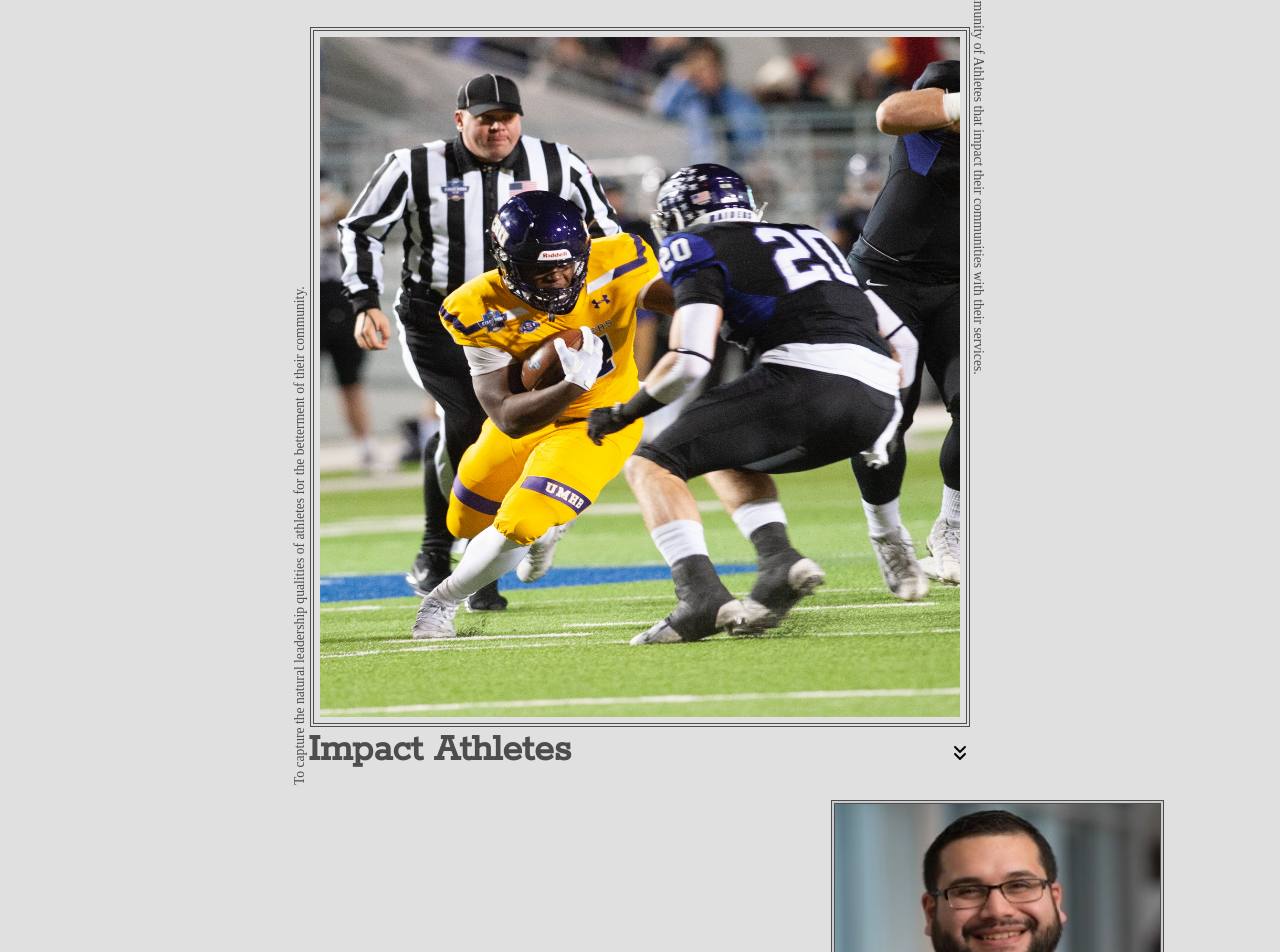
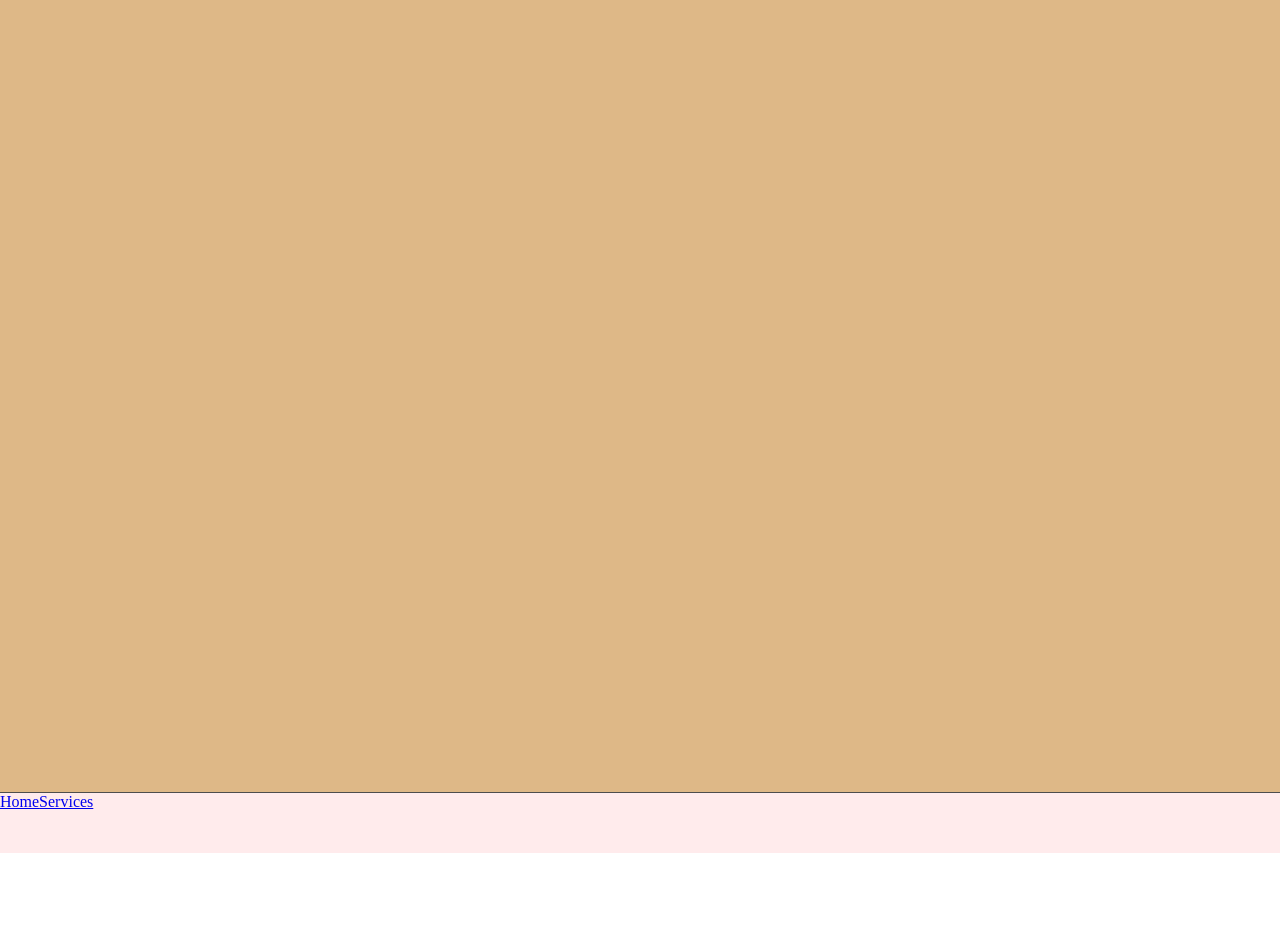
Before and after one commit to hamzafoy/impact-athletes-lou, a React (Create React App) app: page /services in a window 1280 px wide. Shown: the top 952 px of the page. After the commit the page ends 853 px from the top, so only its background shows below. Built offline with nearby package versions, Linux system fonts and the light colour scheme; a web font is replaced by a local one.

Commit message:
fix routing issues and allow for multiple routes to render various webpages.

```diff
--- a/package.json
+++ b/package.json
@@ -8,6 +8,7 @@
     "@testing-library/user-event": "^12.8.3",
     "react": "^17.0.2",
     "react-dom": "^17.0.2",
+    "react-router-dom": "^5.3.0",
     "react-scripts": "4.0.3",
     "web-vitals": "^1.1.2"
   },
--- a/src/AboutUs/AboutUs.css
+++ b/src/AboutUs/AboutUs.css
@@ -326,16 +326,16 @@
     .about-us-container {
         display: flex;
         flex-direction: row;
-        justify-content: space-evenly;
-        align-items: center;
+        justify-content: flex-start;
         width: 100%;
-        min-height: 100vh;
+        min-height: 110vh;
         background-color: #E0E0E0;
     }
 
     .about-us {
         height: 45vh;
         width: 25vw;
+        margin: 0 10vw;
         border: 4px #4D4D4D double;
         background-color: #CCCCCC;
     }
--- /dev/null
+++ b/src/App.js
@@ -0,0 +1,25 @@
+import React from "react";
+import { BrowserRouter as Router, Route, Switch } from "react-router-dom";
+import LandingPage from "./LandingPage/LandingPage";
+import NavBar from './NavBar/NavBar';
+import Services from "./Services/Services";
+
+
+
+function App() {
+    return(
+        <div className="App">
+            <Router>
+                <Switch>
+                    <Route path="/" exact component={ () => <LandingPage/>} />
+                    <Route path="/services" exact component={ () => <Services/>} />
+                </Switch>
+                <NavBar />
+            </Router>
+        </div>
+    )
+}
+
+
+
+export default App;
--- a/src/LandingPage.js
+++ /dev/null
@@ -1,47 +0,0 @@
-import './LandingPage.css';
-import stockimage from './assets/stock_football.jpg'
-
-
-
-function LandingPage() {
-  return (
-    <div className="App">
-
-        <h2 className="mission-text"><span>To capture the natural leadership qualities of athletes for the betterment of their community.</span></h2>
-
-        <img className="stock-image" src={stockimage} alt="Stock foto of a RB trying to juke the defense."/>
-
-        <h2 className="vision-text"><span>A community of Athletes that impact their communities with their services.</span></h2>
-
-
-      <section className="title-and-svg">
-
-        <h2 className="name-text">Impact Athletes</h2>
-
-        <svg
-        xmlns="http://www.w3.org/2000/svg"
-        width="24"
-        height="24"
-        fill="none"
-        stroke="currentColor"
-        strokeLinecap="round"
-        strokeLinejoin="round"
-        strokeWidth="2"
-        className="double-chevrons-down"
-        viewBox="0 0 24 24"
-        >
-
-          <path d="M7 13L12 18 17 13"></path>
-          <path d="M7 6L12 11 17 6"></path>
-
-        </svg>
-
-      </section>
-
-    </div>
-  );
-}
-
-
-
-export default LandingPage;
--- /dev/null
+++ b/src/LandingPage/LandingPage.js
@@ -0,0 +1,57 @@
+import './LandingPage.css';
+import stockimage from '../assets/stock_football.jpg';
+import AboutUs from '../AboutUs/AboutUs';
+
+
+
+function LandingPage() {
+  return (
+
+    <>
+
+      <div className="App">
+
+          <h2 className="mission-text"><span>To capture the natural leadership qualities of athletes for the betterment of their community.</span></h2>
+
+          <img className="stock-image" src={stockimage} alt="Stock foto of a RB trying to juke the defense."/>
+
+          <h2 className="vision-text"><span>A community of Athletes that impact their communities with their services.</span></h2>
+
+
+        <section className="title-and-svg">
+
+          <h2 className="name-text">Impact Athletes</h2>
+
+          <svg
+          xmlns="http://www.w3.org/2000/svg"
+          width="24"
+          height="24"
+          fill="none"
+          stroke="currentColor"
+          strokeLinecap="round"
+          strokeLinejoin="round"
+          strokeWidth="2"
+          className="double-chevrons-down"
+          viewBox="0 0 24 24"
+          >
+
+            <path d="M7 13L12 18 17 13"></path>
+            <path d="M7 6L12 11 17 6"></path>
+
+          </svg>
+
+        </section>
+
+
+
+      </div>
+
+      <AboutUs/>
+
+    </>
+  );
+}
+
+
+
+export default LandingPage;
--- a/src/NavBar/NavBar.css
+++ b/src/NavBar/NavBar.css
@@ -1,5 +1,8 @@
 .nav-menu {
-    height: 5vh;
+    display: flex;
+    flex-direction: row;
+    height: 7.5vh;
     width: 100%;
-    background-color: blueviolet;
+    background-color: #FFEBEC;
+    border-top: 1.25px double #4D4D4D;
 }
--- a/src/NavBar/NavBar.js
+++ b/src/NavBar/NavBar.js
@@ -1,5 +1,6 @@
 import './NavBar.css';
 import React from 'react';
+import { withRouter, Link } from 'react-router-dom';
 
 
 
@@ -9,7 +10,23 @@ class NavBar extends React.Component {
 
         return(
             <div className="nav-menu">
-                Navigation Bar Here
+
+                <div className="nav-menu__options">
+                    <section className="menu-option">
+                        <Link to="/">
+                            Home
+                        </Link>
+                    </section>
+                </div>
+
+                <div className="nav-menu__options">
+                    <section className="menu-option">
+                        <Link to="/services">
+                            Services
+                        </Link>
+                    </section>
+                </div>
+
             </div>
         )
 
@@ -19,4 +36,4 @@ class NavBar extends React.Component {
 
 
 
-export default NavBar;
+export default withRouter(NavBar);
--- /dev/null
+++ b/src/Services/Services.css
@@ -0,0 +1,5 @@
+.services-container {
+    min-height: 99vh;
+    width: 100%;
+    background-color: burlywood;
+}
--- /dev/null
+++ b/src/Services/Services.js
@@ -0,0 +1,22 @@
+import './Services.css';
+import React from 'react';
+
+
+
+class Services extends React.Component {
+
+    render() {
+
+        return(
+            <div className="services-container">
+
+            </div>
+        )
+
+    }
+
+}
+
+
+
+export default Services;
--- a/src/index.js
+++ b/src/index.js
@@ -1,16 +1,12 @@
 import React from 'react';
 import ReactDOM from 'react-dom';
-import LandingPage from './LandingPage';
-import AboutUs from './AboutUs/AboutUs';
-import NavBar from './NavBar/NavBar';
+import App from './App';
 
 
 
 ReactDOM.render(
   <React.StrictMode>
-    <LandingPage />
-    <AboutUs />
-    <NavBar />
+    <App />
   </React.StrictMode>,
   document.getElementById('root')
 );
```
Also changed, not shown: src/LandingPage/LandingPage.css (renamed from src/LandingPage.css), 1 other file (tests, documents, lock files or other folders).
